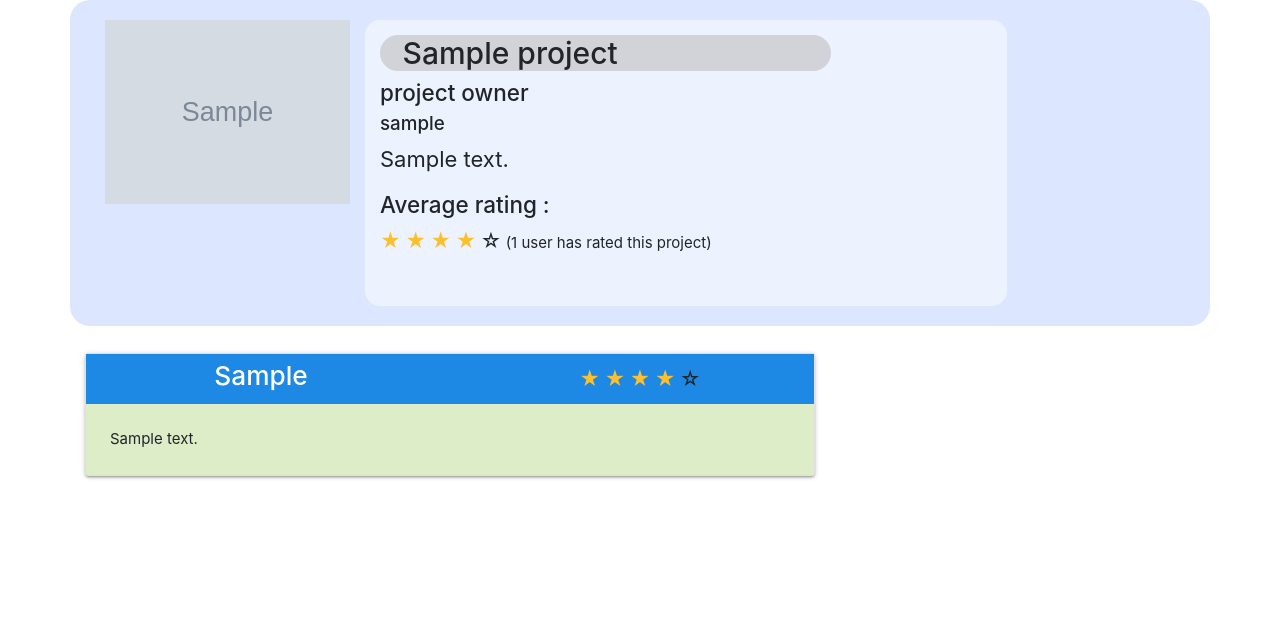
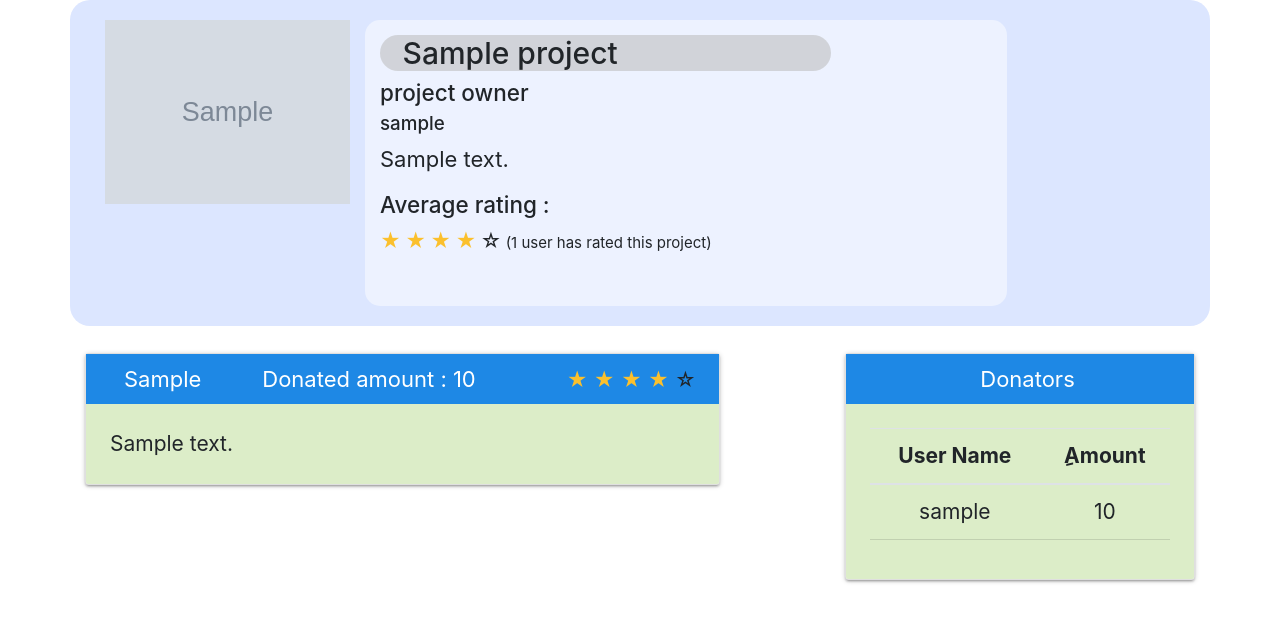
Before and after one commit to MotazAbuElnasr/ITI_CrowdFundingApp, a Django app: page /projects/1 in a window 1280 px wide. Shown: the top 622 px of the page. Run offline with Django 3.2, Linux system fonts and the light colour scheme; tables that the repository leaves empty hold one stand-in row (values such as "Sample post"); grey boxes marked "Sample" are stand-in pictures; parts of the project's set-up code (start-up, migrations or seed data) failed here and were passed over; some libraries are stand-ins or nearby versions.

Commit message:
Add Donators table, Show Comments, and project details

```diff
--- a/projects/static/projects/project_page.css
+++ b/projects/static/projects/project_page.css
@@ -79,6 +79,14 @@
     top: 2px;
     left: 2px;
 }
+
+.donatedAmount,.rating,.userName{
+    font-size: 22px;
+    line-height:50px;
+}
+.comment{
+    font-size: 21px
+}
 #comment {
     color: rgba(255, 255, 255, 0.815);
 }
--- a/projects/templates/projects/project_page.html
+++ b/projects/templates/projects/project_page.html
@@ -54,12 +54,16 @@
             <div class="col-2"></div>
         </div>
         <div class="row">
-            <div class="col-8">
+            <div class="col-7">
                 {%for entry in comments%}
                 <div class="card">
                     <div style="height:50px" class="d-flex  justify-content-around blue darken-1">
-                        <h3 class="align-self-center ml-3 text-white ">{{ user_names|index:forloop.counter0 }}</h3>
-                        <div class="rating align-self-center ml-5">
+                        <p class=" ml-3 text-white userName">{{ users_info|user_name:forloop.counter0 }}</p>
+
+                        <p class="ml-3 text-white donatedAmount ">
+                            Donated amount : {{ users_info|amount:forloop.counter0 }}
+                        </p>
+                        <div class="rating ml-5">
                             {%for i in entry.rate|to_range %} <span class="star yellow-text text-darken-2">★</span>
                             {%endfor%}
                             {%with remainder=5|sub:entry.rate%}
@@ -69,15 +73,37 @@
                         </div>
                         {# Here we will add the ability to delete #}
                     </div>
-                    <div class=" card-content light-green lighten-4">
+                    <div class=" comment card-content light-green lighten-4">
                         {{ entry.comment }}
                     </div>
                 </div>
                 {%endfor%}
             </div>
+            <div class="col-1"></div>
             <div class="col-4">
-
-
+                <div class="card">
+                    <div style="height:50px" class="d-flex  justify-content-around blue darken-1">
+                        <p class=" ml-3 text-white userName">Donators</p>
+                    </div>
+                    <div class=" comment card-content light-green lighten-4">
+                        <table class="table table-hover">
+                            <thead>
+                                <tr>
+                                    <th class="text-center">User Name</th>
+                                    <th class="text-center">ِAmount</th>
+                                </tr>
+                            </thead>
+                            <tbody>
+                            {%for user in users_info%}
+                            <tr>
+                                <td class="text-center">{{ user.user_name }}</td>
+                                <td class="text-center">{{ user.amount }}</td>
+                            </tr>
+                            {%endfor%}
+                            </tbody>
+                        </table>
+                    </div>
+                </div>
             </div>
         </div>
 
--- a/projects/templatetags/projects_filters.py
+++ b/projects/templatetags/projects_filters.py
@@ -11,6 +11,10 @@ def sub(old, value):
     sub = old-value
     return sub
 
-@register.filter(name='index')
-def index(array,index):
-    return array[index].capitalize()
+@register.filter(name='user_name')
+def user_name(array,index):
+    return array[index]['user_name'].capitalize()
+
+@register.filter(name='amount')
+def amount(array,index):
+    return array[index]['amount']
--- a/projects/views.py
+++ b/projects/views.py
@@ -1,8 +1,8 @@
 from django.http import HttpResponse
 import datetime
 from django.shortcuts import render
-from .models import Comment, Project , ProjectImage
-from django.db.models import Avg
+from .models import Comment, Project , ProjectImage , Donation
+from django.db.models import Avg,Sum
 from django import template
 from django.contrib.auth.models import User
 
@@ -16,8 +16,15 @@ def view_project(request,id):
     featured_img = project.projectimage_set.first().img.url
     comments = list(project.comment_set.values())
     imgs = project.projectimage_set.all()
+    # get user name by populating comments
     populated_comments = project.comment_set.all()
-    user_names = [obj.user.username for obj in populated_comments]
+    user_names = [(obj.user.username , obj.user.id ) for obj in populated_comments]
+    # get donation amount
+    users_info=[]
+    for i,user in enumerate(user_names):
+        amount = Donation.objects.filter(user_id=user[1],project_id=id).aggregate(Sum('amount'))
+        user_info = {"user_name":user_names[i][0],"amount":int(amount['amount__sum'])}
+        users_info.append(dict(user_info))
 
     avg_rate = Comment.objects.filter(project_id = id).aggregate(Avg('rate'))
     # to get specific index for example we use list(prokect.projectimage_set.values())[2]
@@ -27,7 +34,7 @@ def view_project(request,id):
         "featured_img":featured_img,
         "comments":comments,
         "imgs":imgs,
-        "user_names":user_names,
+        "users_info":users_info,
         "avg_rate":range(int(avg_rate['rate__avg'])),
         "rest_of_stars":range((5-int(avg_rate['rate__avg'])))
     }
```
